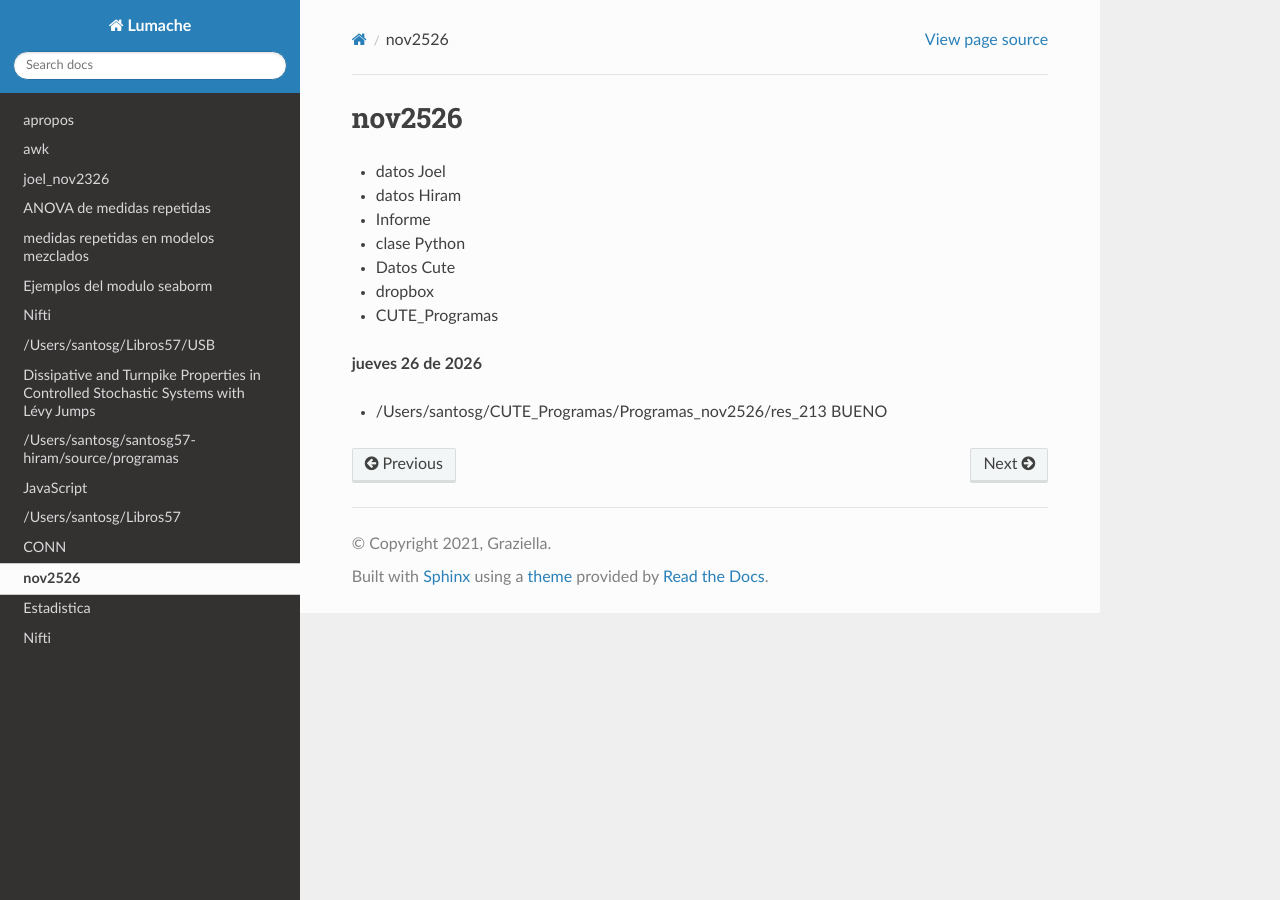
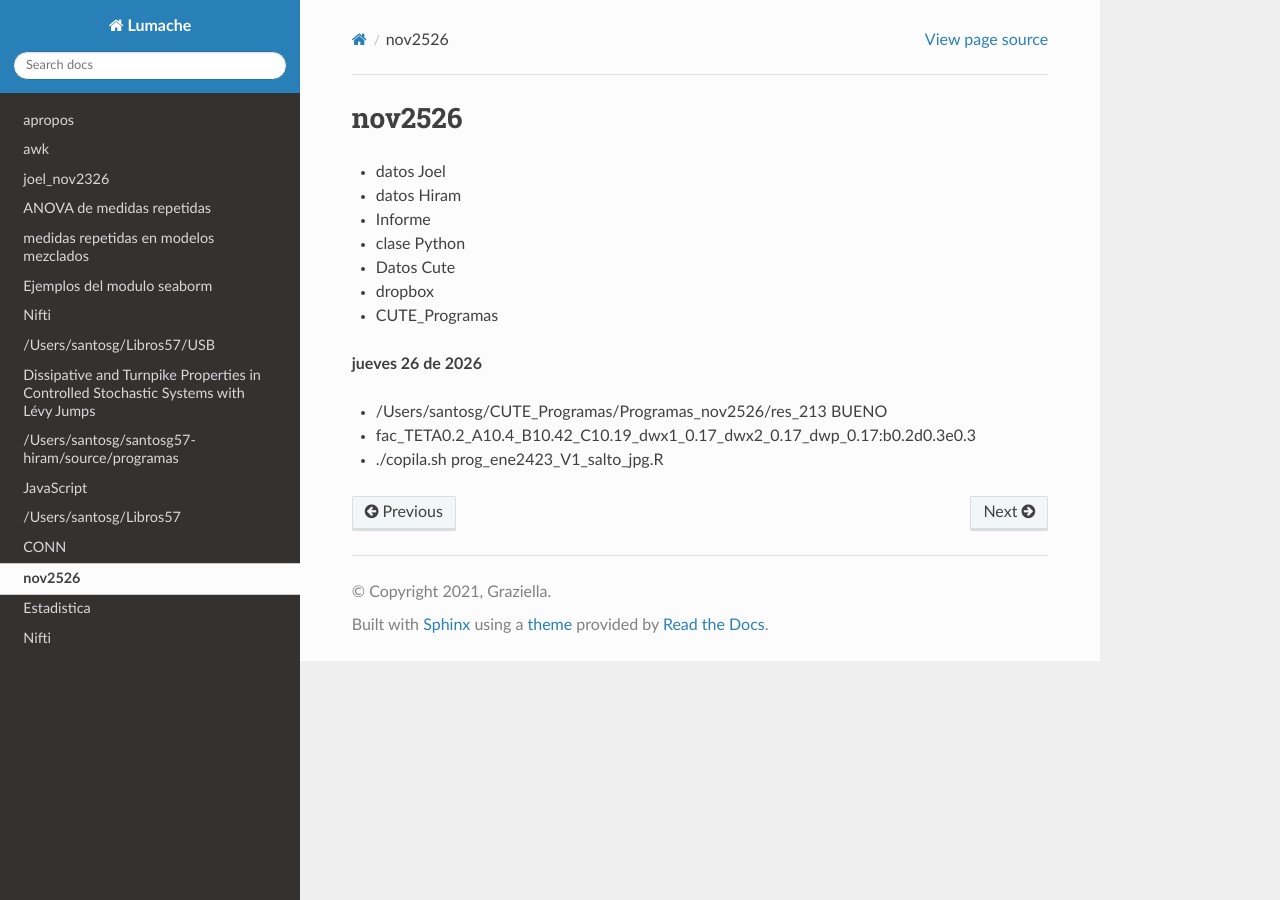
Before and after one commit to matecom57/santosg57-linux, a Sphinx documentation site: the page built from docs/source/nov2526.rst, in a window 1280 px wide. Built offline with Sphinx 7.4.7 and the Read the Docs theme 3.1.0, drawn with Linux system fonts in a browser that asks for light colours.

Commit message:
Test comité

```diff
--- a/docs/source/nov2526.rst
+++ b/docs/source/nov2526.rst
@@ -12,3 +12,6 @@ nov2526
 **jueves 26 de 2026**
 
 * /Users/santosg/CUTE_Programas/Programas_nov2526/res_213 BUENO
+
+* fac_TETA0.2_A10.4_B10.42_C10.19_dwx1_0.17_dwx2_0.17_dwp_0.17:b0.2d0.3e0.3
+* ./copila.sh prog_ene2423_V1_salto_jpg.R
```
